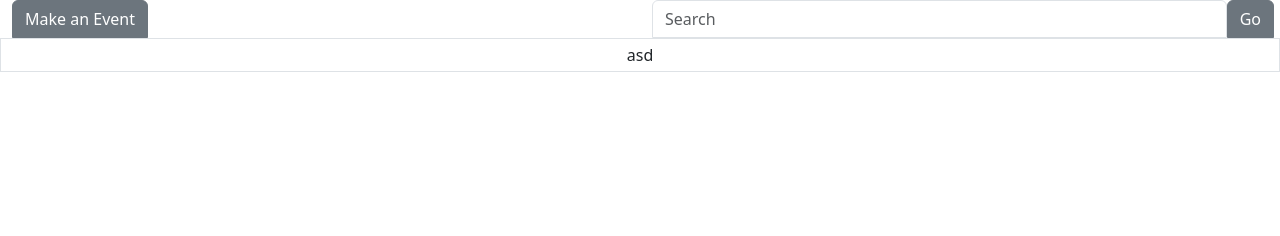
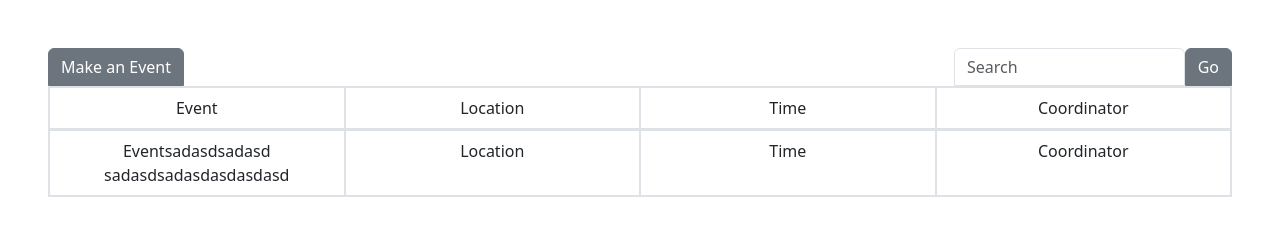
Before and after one commit to swirty/csc-540-project, a plain HTML site: page html/home.html in a window 1280 px wide. Drawn offline with nearby package versions, Linux system fonts and the light colour scheme.

Commit message:
complete home.html basic outline

```diff
--- a/html/home.html
+++ b/html/home.html
@@ -3,19 +3,23 @@
     <link href="https://cdn.jsdelivr.net/npm/bootstrap@5.3.3/dist/css/bootstrap.min.css" rel="stylesheet" integrity="sha384-QWTKZyjpPEjISv5WaRU9OFeRpok6YctnYmDr5pNlyT2bRjXh0JMhjY6hW+ALEwIH" crossorigin="anonymous">
 </head>
 
-<div>
-    <div class="container-fluid">
+<div class="m-5">
+    <!-- header code -->
+    <div class="">
         <div class="row">
-            <a href="make" class="col align-self-start">
-                <button class="btn btn-secondary rounded-0 rounded-top">Make an Event</button>
-            </a>
+            <div class="col">
+                <a href="make" class="">
+                    <button class="btn btn-secondary rounded-0 rounded-top">Make an Event</button>
+                </a>
+            </div>
+            <div class="col-6"></div>
             <div class="col">
                <form action="home" class="m-0">
-                    <div class="row justify-content-end">
-                        <div class="col pe-0">
+                    <div class="d-inline-flex justify-content-end">
+                        <div class="pe-0">
                             <input type="text" class="form-control pe-0 rounded-0 rounded-top" id="search" placeholder="Search">
                         </div>
-                        <div class="col-1 ps-0">
+                        <div class="ps-0">
                             <button type="submit" class="btn btn-secondary rounded-0 rounded-top">Go</button>
                         </div>
                     </div>
@@ -23,7 +27,23 @@
             </div>
         </div>
     </div>
-    <div class="border p-1 d-flex justify-content-center">
-      asd
+    <!-- body code -->
+    <div class="p-0">
+        <ul class="list-group">
+            <li class="p-0 list-group-item rounded-0 d-flex justify-content-around">
+                <div class="col-4 p-2 flex-fill text-center border">Event</div>
+                <div class="col-4 p-2 flex-fill text-center border">Location</div>
+                <div class="col-4 p-2 flex-fill text-center border">Time</div>
+                <div class="col-4 p-2 flex-fill text-center border">Coordinator</div>
+            </li>
+            <a href="event" class="text-decoration-none">
+                <li class="p-0 list-group-item rounded-0 d-flex justify-content-around">
+                    <div class="col-4 p-2 flex-fill text-center text-wrap border border-top-0">Eventsadasdsadasd sadasdsadasdasdasdasd</div>
+                    <div class="col-4 p-2 flex-fill text-center text-wrap border border-top-0">Location</div>
+                    <div class="col-4 p-2 flex-fill text-center text-wrap border border-top-0">Time</div>
+                    <div class="col-4 p-2 flex-fill text-center text-wrap border border-top-0">Coordinator</div>
+                </li>
+            </a>
+        </ul>
     </div>
 </div>
```
